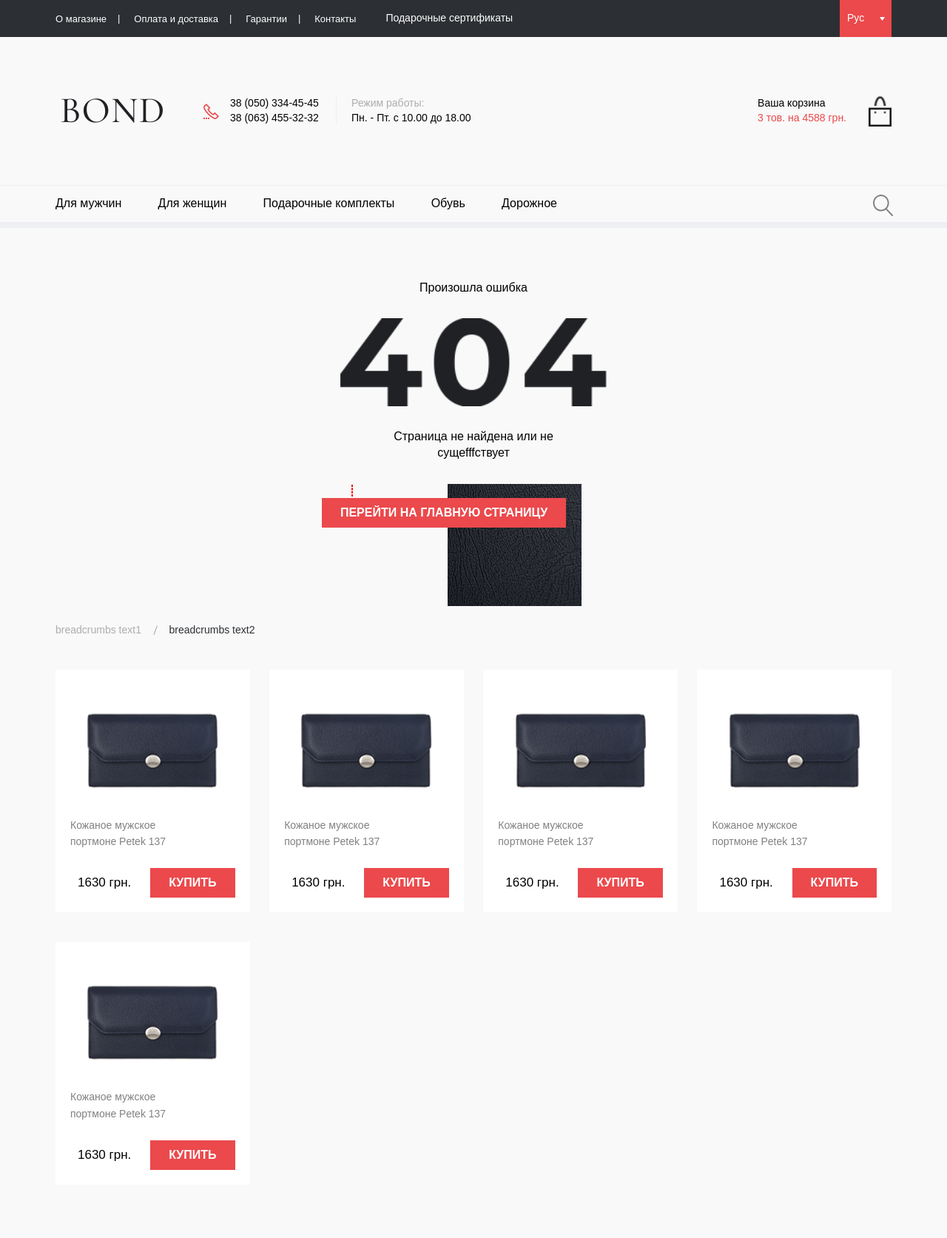
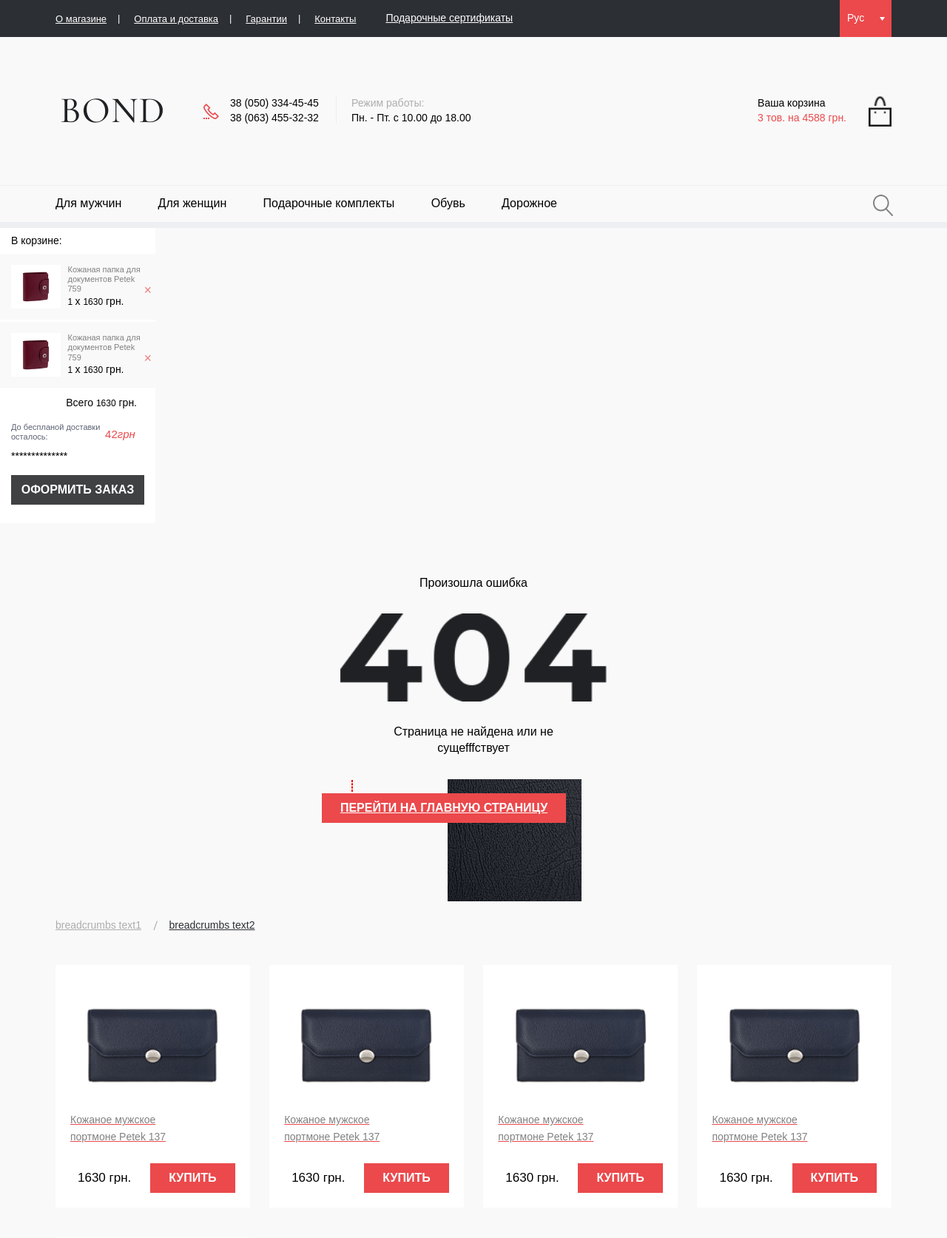
Before and after one commit to tourist289/bond, a PHP site: page /404.html in a window 1280 px wide. Shown: the top 1673 px of the page at 74% size. Run offline with PHP 8.4, Linux system fonts and the light colour scheme; some libraries are stand-ins or nearby versions.

Commit message:
finish modals, minicart

```diff
--- a/404.html
+++ b/404.html
@@ -314,6 +314,74 @@
         </div>
     </header>
     <!-- HEADER END -->
+
+
+
+    <div class="minicart">
+        <div class="minicart__title">
+            <p>В корзине:</p>
+        </div>
+        <div class="minicart__items">
+            <div class="minicart__item">
+                <figure>
+                    <img src="img/item02.jpg" alt="">
+                </figure>
+                <div class="info">
+                    <h6 class="minicart__item-title">Кожаная папка для документов Petek 759</h6>
+                    <span class="price">
+                        <span class="summs">1 </span> x
+                        <span class="count">1630</span>
+                                грн.
+                    </span>
+                </div>
+                <span class="minicart__close">&times;</span>
+            </div>
+            <div class="minicart__item">
+                <figure>
+                    <img src="img/item02.jpg" alt="">
+                </figure>
+                <div class="info">
+                    <h6 class="minicart__item-title">Кожаная папка для документов Petek 759</h6>
+                    <span class="price">
+                        <span class="summs">1 </span> x
+                        <span class="count">1630</span>
+                                грн.
+                    </span>
+                </div>
+                <span class="minicart__close">&times;</span>
+            </div>
+        </div>
+        <div class="minicart__info">
+            <div class="minicart__summ">
+                <span class="price">
+                    Всего
+                    <span class="count">1630</span>
+                                грн.
+                </span>
+            </div>
+            <div class="minicart__delivery">
+                <div class="info">
+                    <span>
+                        <p>До беспланой доставки осталось: </p>
+                    </span>
+                    <span class="summ">
+                        42<i>грн</i>
+                    </span>
+                </div>
+                <div class="ui__slider">**************</div>
+            </div>
+
+            <button class="btn-def btn-def_dark minicart__btn" >Оформить заказ</button>
+        </div>
+
+
+
+
+
+
+    </div>
+
+
 
 
 
@@ -1309,44 +1377,6 @@ theme">
 <!--MODAL WINDOW " MAP "  END -->
 
 
-<!--MODAL WINDOW " Item was added in the cart " **********-->
-        <!--fire modal from this button-->
-    <!--<button class="js-modal" data-href="#modal_itemInCart">OPEN MODAL</button>-->
-    <div class="modal__overlay">
-        <div id="modal_itemInCart" class="modalDiv ">
-            <span class="closeModalIcon"></span>
-
-            <section class="modal__content">
-                <div class="modal__container">
-
-                    <h3 class="modal__title">Товар добавлен в корзину </h3>
-                    <div class="modal__item">
-                        <figure>
-                            <img src="img/item02.jpg" alt="">
-                        </figure>
-                        <div class="info">
-                            <h4>Кожаная барсетка Petek 759</h4>
-                            <span class="price">
-                                <span class="count">1630</span>
-                                грн.
-                            </span>
-                        </div>
-                    </div>
-                    <p>Наш менеджер свяжется с Вами в ближайшее время </p>
-                </div>
-                <div class="modal__btns">
-                    <div class="modal__container">
-                        <button class="btn-def_link btn-def">продолжить покупки</button>
-                        <button class="btn-def">оформить заказ</button>
-
-                    </div>
-                </div>
-            </section>
-        </div>
-    </div>
-
-
-<!--MODAL WINDOW " Item was added in the cart " END -->
 
 
 
--- a/stylesheet/sass/components/_buttons.sass
+++ b/stylesheet/sass/components/_buttons.sass
@@ -27,7 +27,7 @@
 		background: $bb
 		color: $ff
 	&_dark
-		background: $butt
+		background: $bg_grey-light
 		color: #ffffff
 	&_md
 		width: 160px
@@ -38,3 +38,15 @@
 			transition: none
 			background: transparent
 			color: $red
+		&.dots
+			i
+				position: relative
+				&:after
+					content: ''
+					display: block
+					position: absolute
+					left: 0
+					bottom: 0
+					width: 100%
+					height: 1px
+					border-bottom: 1px dashed $red
--- /dev/null
+++ b/stylesheet/sass/components/_miniCart.sass
@@ -0,0 +1,115 @@
+@import "../vars"
+
+.minicart
+  background: #fff
+  max-width: 210px
+  height: auto
+.minicart__title
+  display: flex
+  justify-content: flex-start
+  align-items: center
+  padding: 0 15px
+  height: 35px
+  p
+    font-size: 14px
+    color: $bb
+    margin-bottom: 0
+.minicart__items
+  background: $bg
+.minicart__item
+  width: 100%
+  display: flex
+  justify-content: space-between
+  border-bottom: 3px solid $ff
+  min-height: 80px
+  padding: 15px
+  position: relative
+  figure
+    background: $ff
+    min-height: 50px
+    min-width: 50px
+    margin-right: 10px
+    display: flex
+    justify-content: center
+    align-items: center
+    img
+      width: 65%
+      height: auto
+
+  .info
+    flex-grow: 1
+    min-height: 50px
+    display: flex
+    flex-direction: column
+    justify-content: space-between
+    h6
+      color: $f-color_footer-dark
+      font-size: 11px
+      line-height: 1.2
+      margin-bottom: 0
+      padding: 0
+      max-height: 43px
+    .price
+      .summs,
+      .count
+        font-size: 12px
+        text-transform: uppercase
+        color: $bb
+        margin-bottom: 0
+        line-height: 1.2
+.minicart__close
+  position: absolute
+  right: 5px
+  top: 45%
+  font-size: 18px
+  line-height: 1
+  z-index: 2
+  color: $red
+  padding: 0
+  opacity: .7
+  transition: opacity .3s
+  &:hover
+    opacity: 1
+    transition: opacity .3s
+
+
+.minicart__info
+  padding: 0 15px 25px
+
+.minicart__summ
+  display: flex
+  justify-content: flex-end
+  width: 100%
+  position: relative
+  height: 35px
+  align-items: center
+  padding-right: 10px
+  .price
+    .count
+      font-size: 12px
+      text-transform: uppercase
+      color: $bb
+      margin-bottom: 0
+      line-height: 1.2
+.minicart__delivery
+  margin-bottom: 15px
+  .info
+    display: flex
+    justify-content: space-between
+    align-items: flex-end
+    min-height: 35px
+    margin-bottom: 10px
+    &>*
+      flex-grow: 1
+    p
+      margin-bottom: 0
+      line-height: 1.2
+      font-size: 11px
+  .summ
+    color: $red
+    font-size: 15px
+    width: 40%
+
+.minicart__btn
+  width: 100%
+  padding: 0
--- a/stylesheet/sass/stylesheet.sass
+++ b/stylesheet/sass/stylesheet.sass
@@ -21,6 +21,7 @@
 @import "thank"
 @import "sertificate"
 @import "cartPage"
+@import "components/miniCart"
 @import "news"
 //@import "components/tabs"
 @import "plugins/mMenu"
@@ -96,6 +97,11 @@ label
     border-radius: 0
     color: #818181
     padding: 0 12px
+
+a
+  text-decoration: underline
+  &:hover
+    color: $mainCOLOR
 
 main
   flex-grow: 1
```
Also changed, not shown: contacts.html (+49 -4 lines), stylesheet/sass/_media.sass (+62 -3 lines), stylesheet/sass/components/_modal.sass (+62 -8 lines), stylesheet/css/stylesheet.css.
